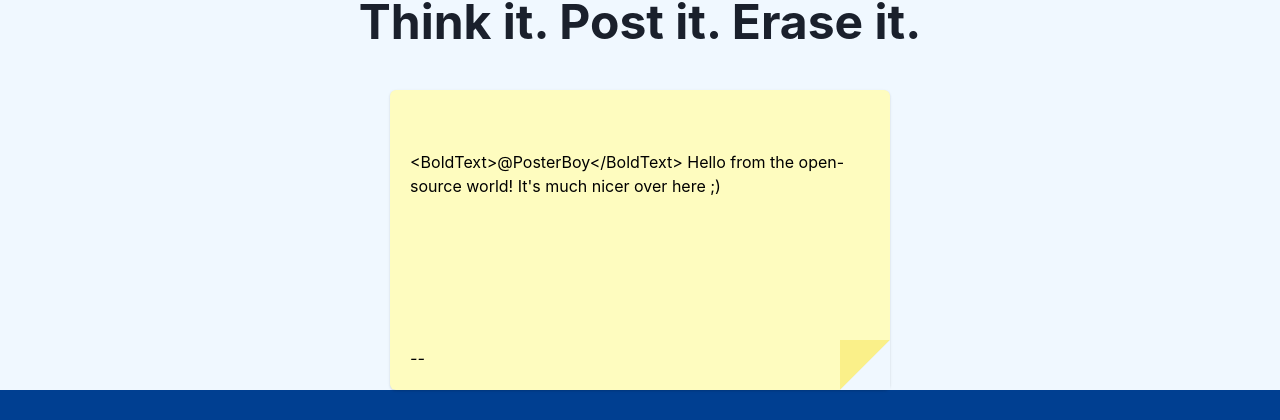
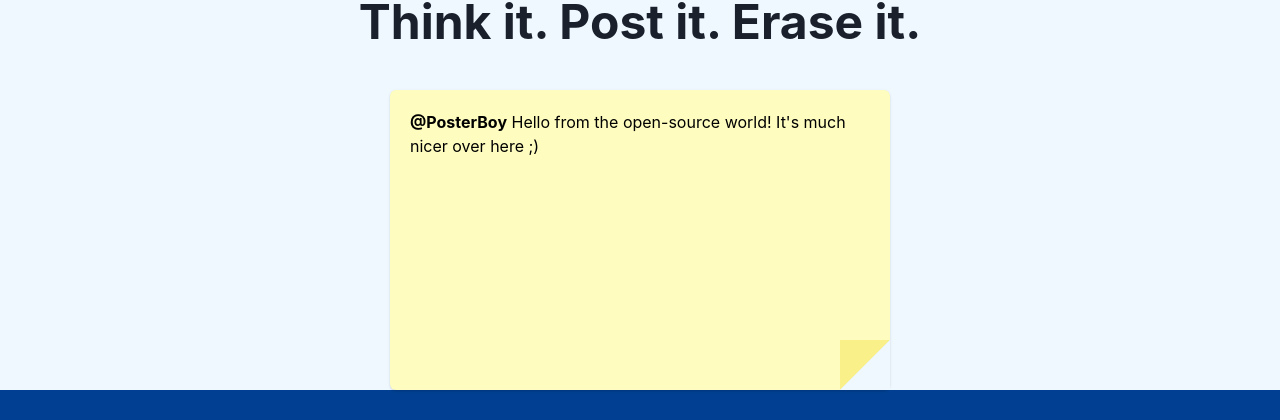
Before and after one commit to PiersonG33/PosterBoy, a React (Create React App) app in the folder posterboy/: page / in a window 1280 px wide. Shown: the part 490-910 px from the top of the page. Built offline with nearby package versions, Linux system fonts and the light colour scheme.

Commit message:
Resolved sample PostIt formatting issues/PostIt card container improvements
• Resolved sample PostIt on home page formatting issues

• Improvements in the post-it.jsx file to for better text formatting

```diff
--- a/posterboy/src/components/post-it.jsx
+++ b/posterboy/src/components/post-it.jsx
@@ -24,17 +24,14 @@ function PostIt(props) {
        bg={lightColor} color="black"
        w={width} h={height}
       >
-        {/* Show title of the Post in the header. */}
-        <CardHeader> <b>{props.title}</b> </CardHeader>
 
 
         {/* Show content of the Post in the main section. */}
-        <CardBody>  {props.content} </CardBody>
+        <CardBody> <b>{props.author}</b> {props.content} </CardBody>
 
         <CardFooter>
 
             {/* The author of the post, shown in italics. */}
-            <i>--&nbsp;{props.author}</i>
 
             {/*
               This is the little dog-ear in the lower-right corner.
--- a/posterboy/src/pages/Home.jsx
+++ b/posterboy/src/pages/Home.jsx
@@ -22,7 +22,7 @@ function Home() {
       </div>
       {/* This component displays a post-it note with a welcome message */}
       <PostItContainer>
-        <PostIt content="<BoldText>@PosterBoy</BoldText> Hello from the open-source world! It's much nicer over here ;)" />
+        <PostIt author="@PosterBoy" content="Hello from the open-source world! It's much nicer over here ;)" />
       </PostItContainer>
     </HomeContainer>
   );
```
